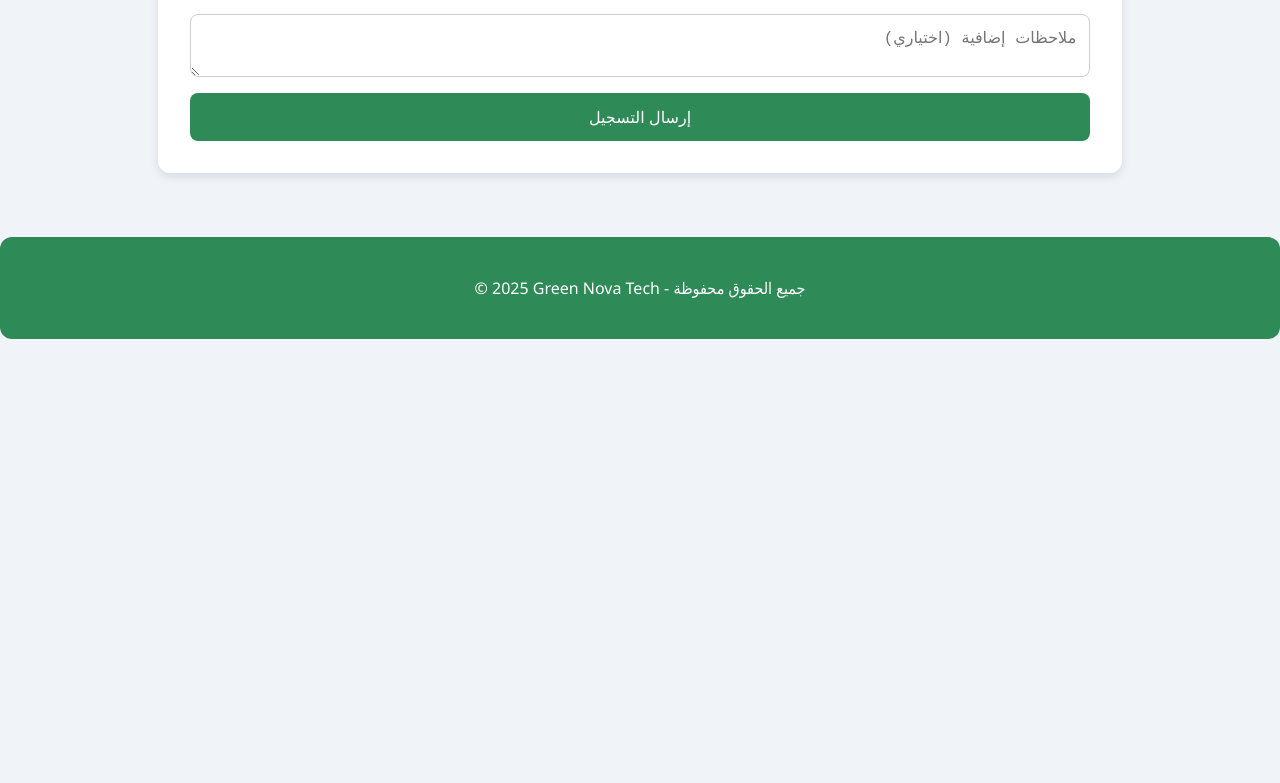
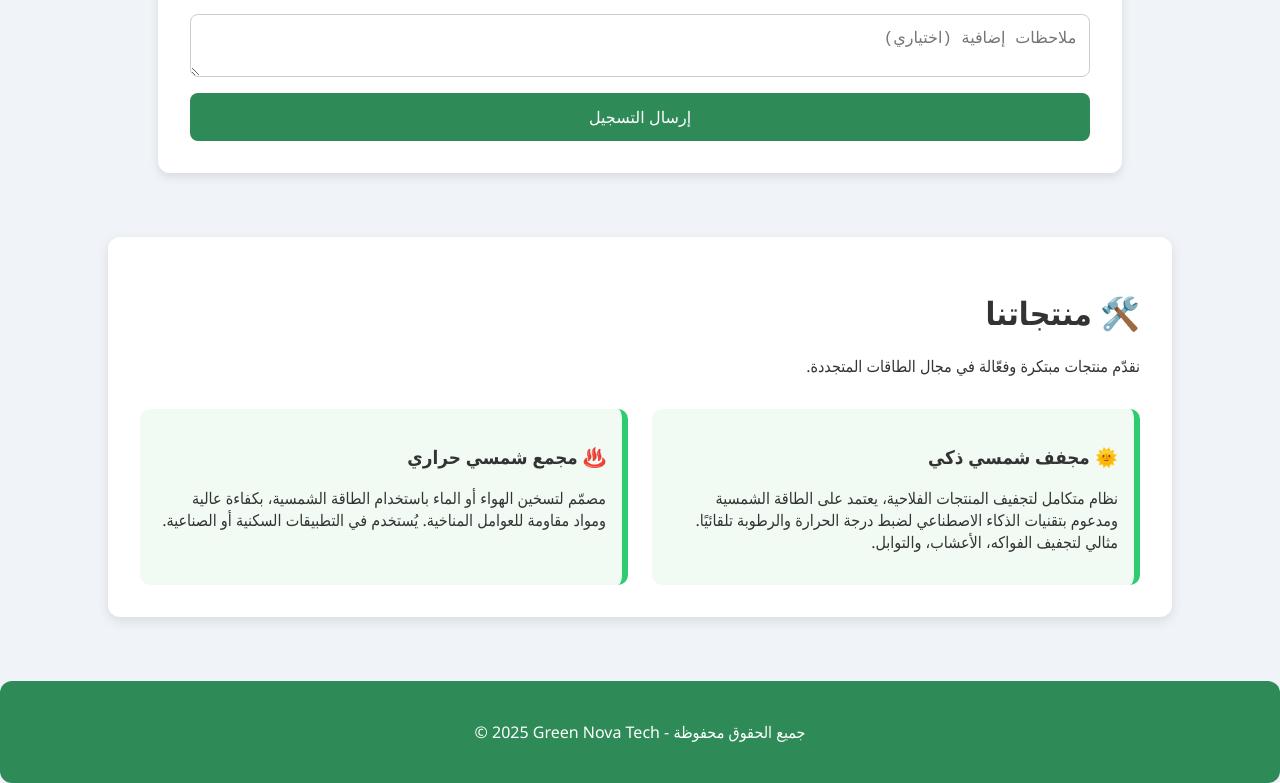
Before and after one commit to amineramisalah/green-nova-tech, a React (Create React App) app: page / in a window 1280 px wide. Shown: the part 1375-2158 px from the top of the page. Before the commit the page ends 1714 px from the top, so only its background shows below. Built offline with nearby package versions, Linux system fonts and the light colour scheme.

Commit message:
ملف App.js كامل مع الأقسام الأربعة

```diff
--- a/src/App.js
+++ b/src/App.js
@@ -1,10 +1,12 @@
 import React from 'react';
 import './App.css';
 import Training from './Training';
+import Products from './Products';
 
 function App() {
   return (
     <div className="App">
+      {/* رأس الصفحة */}
       <header className="header">
         <h1>🌿 Green Nova Tech</h1>
         <p>نحو مستقبل ذكي ومستدام</p>
@@ -12,6 +14,7 @@ function App() {
           <a href="#about" className="btn">من نحن</a>
           <a href="#services" className="btn">خدماتنا</a>
           <a href="#training" className="btn">التكوين</a>
+          <a href="#products" className="btn">منتجاتنا</a>
         </div>
       </header>
 
@@ -26,7 +29,7 @@ function App() {
         </section>
       </div>
 
-      {/* قسم الخدمات */}
+      {/* قسم خدماتنا */}
       <div id="services">
         <section className="services">
           <h2>خدماتنا</h2>
@@ -45,6 +48,11 @@ function App() {
         <Training />
       </div>
 
+      {/* قسم المنتجات */}
+      <div id="products">
+        <Products />
+      </div>
+
       {/* التذييل */}
       <footer className="footer">
         <p>© 2025 Green Nova Tech - جميع الحقوق محفوظة</p>
--- /dev/null
+++ b/src/Products.css
@@ -0,0 +1,24 @@
+.products-container {
+  max-width: 1000px;
+  margin: 4rem auto;
+  padding: 2rem;
+  background: #fff;
+  border-radius: 12px;
+  box-shadow: 0 4px 12px rgba(0, 0, 0, 0.1);
+  text-align: right;
+  direction: rtl;
+}
+
+.product-list {
+  display: grid;
+  grid-template-columns: repeat(auto-fit, minmax(280px, 1fr));
+  gap: 1.5rem;
+  margin-top: 2rem;
+}
+
+.product-box {
+  background: #f1fbf4;
+  border-right: 6px solid #2ecc71;
+  padding: 1rem;
+  border-radius: 10px;
+}
--- /dev/null
+++ b/src/Products.js
@@ -0,0 +1,31 @@
+import React from 'react';
+import './Products.css';
+
+function Products() {
+  return (
+    <div className="products-container">
+      <h1>🛠️ منتجاتنا</h1>
+      <p>نقدّم منتجات مبتكرة وفعّالة في مجال الطاقات المتجددة.</p>
+
+      <div className="product-list">
+        <div className="product-box">
+          <h3>🌞 مجفف شمسي ذكي</h3>
+          <p>
+            نظام متكامل لتجفيف المنتجات الفلاحية، يعتمد على الطاقة الشمسية ومدعوم بتقنيات الذكاء الاصطناعي
+            لضبط درجة الحرارة والرطوبة تلقائيًا. مثالي لتجفيف الفواكه، الأعشاب، والتوابل.
+          </p>
+        </div>
+
+        <div className="product-box">
+          <h3>♨️ مجمع شمسي حراري</h3>
+          <p>
+            مصمّم لتسخين الهواء أو الماء باستخدام الطاقة الشمسية، بكفاءة عالية ومواد مقاومة للعوامل المناخية.
+            يُستخدم في التطبيقات السكنية أو الصناعية.
+          </p>
+        </div>
+      </div>
+    </div>
+  );
+}
+
+export default Products;
```
